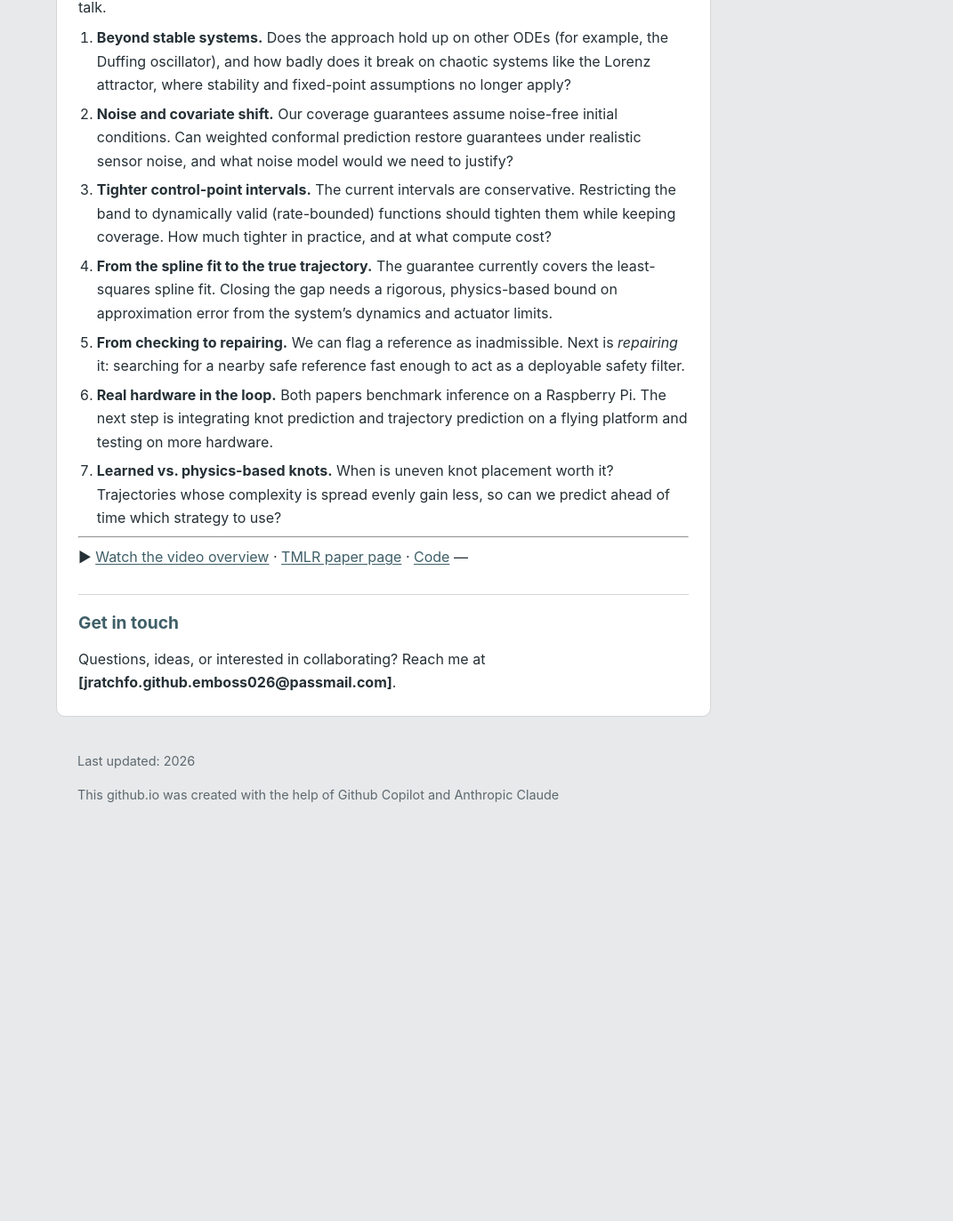
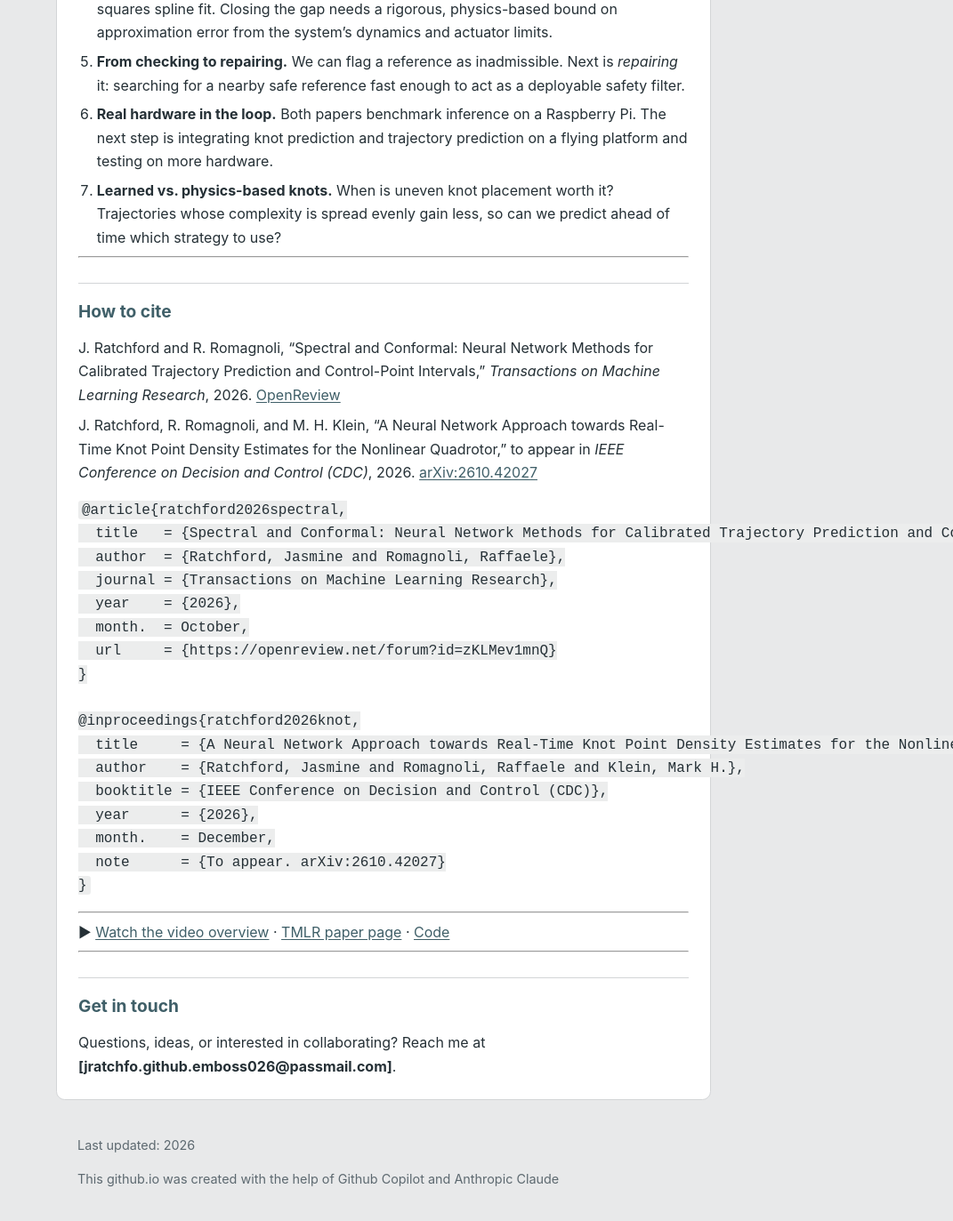
Before and after one commit to jratchfo/jratchfo.github.io, a Jekyll site: the page built from spline_research_overview.md, in a window 1280 px wide and 1400 px high, scrolled down 2548 px. Shown: the top 1373 px of the window at 89% size, without its empty margins (209-1280 px from the left). Built offline with Jekyll 4.4.1, drawn with Linux system fonts in a browser that asks for light colours; our own code applies the rules of GitHub Pages for plain Markdown files; before the commit the page ends 3516 px from its top, so only the background shows below that.

Commit message:
Update spline_research_overview.md

````diff
--- a/spline_research_overview.md
+++ b/spline_research_overview.md
@@ -69,7 +66,37 @@ These are directions we're excited about. If any of them overlap with your work,
 7. **Learned vs. physics-based knots.** When is uneven knot placement worth it? Trajectories whose complexity is spread evenly gain less, so can we predict ahead of time which strategy to use?
 
 ---
+
+## How to cite
+
+J. Ratchford and R. Romagnoli, "Spectral and Conformal: Neural Network Methods for Calibrated Trajectory Prediction and Control-Point Intervals," *Transactions on Machine Learning Research*, 2026. [OpenReview](https://openreview.net/forum?id=zKLMev1mnQ)
+
+J. Ratchford, R. Romagnoli, and M. H. Klein, "A Neural Network Approach towards Real-Time Knot Point Density Estimates for the Nonlinear Quadrotor," to appear in *IEEE Conference on Decision and Control (CDC)*, 2026. [arXiv:2610.42027](https://arxiv.org/abs/2610.42027)
+
+```bibtex
+@article{ratchford2026spectral,
+  title   = {Spectral and Conformal: Neural Network Methods for Calibrated Trajectory Prediction and Control-Point Intervals},
+  author  = {Ratchford, Jasmine and Romagnoli, Raffaele},
+  journal = {Transactions on Machine Learning Research},
+  year    = {2026},
+  month.  = October,
+  url     = {https://openreview.net/forum?id=zKLMev1mnQ}
+}
+
+@inproceedings{ratchford2026knot,
+  title     = {A Neural Network Approach towards Real-Time Knot Point Density Estimates for the Nonlinear Quadrotor},
+  author    = {Ratchford, Jasmine and Romagnoli, Raffaele and Klein, Mark H.},
+  booktitle = {IEEE Conference on Decision and Control (CDC)},
+  year      = {2026},
+  month.    = December,
+  note      = {To appear. arXiv:2610.42027}
+}
+```
+
+---
+
 ▶ [Watch the video overview](https://youtu.be/bjBo2bwbaxM) · [TMLR paper page](tmlr) · [Code](https://github.com/cmu-sei/bspline_net)
+
 ---
 ## Get in touch
 
````
Also changed, not shown: other parts of spline_research_overview.md (+0 -3 lines).
